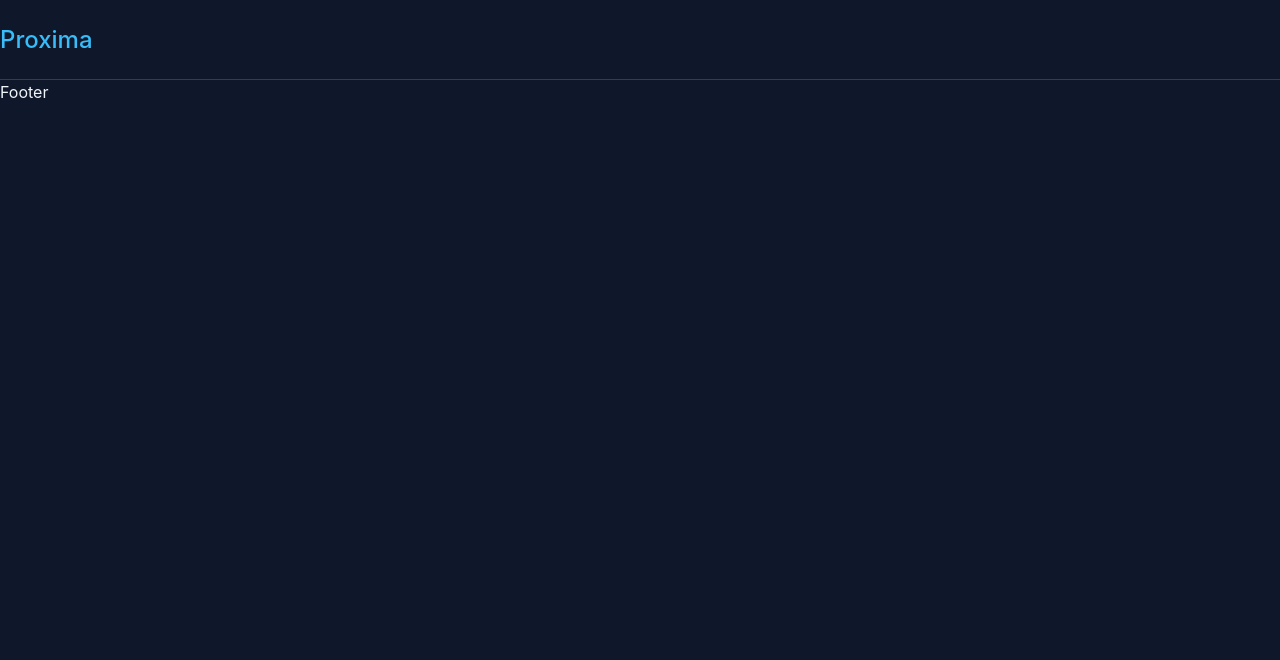
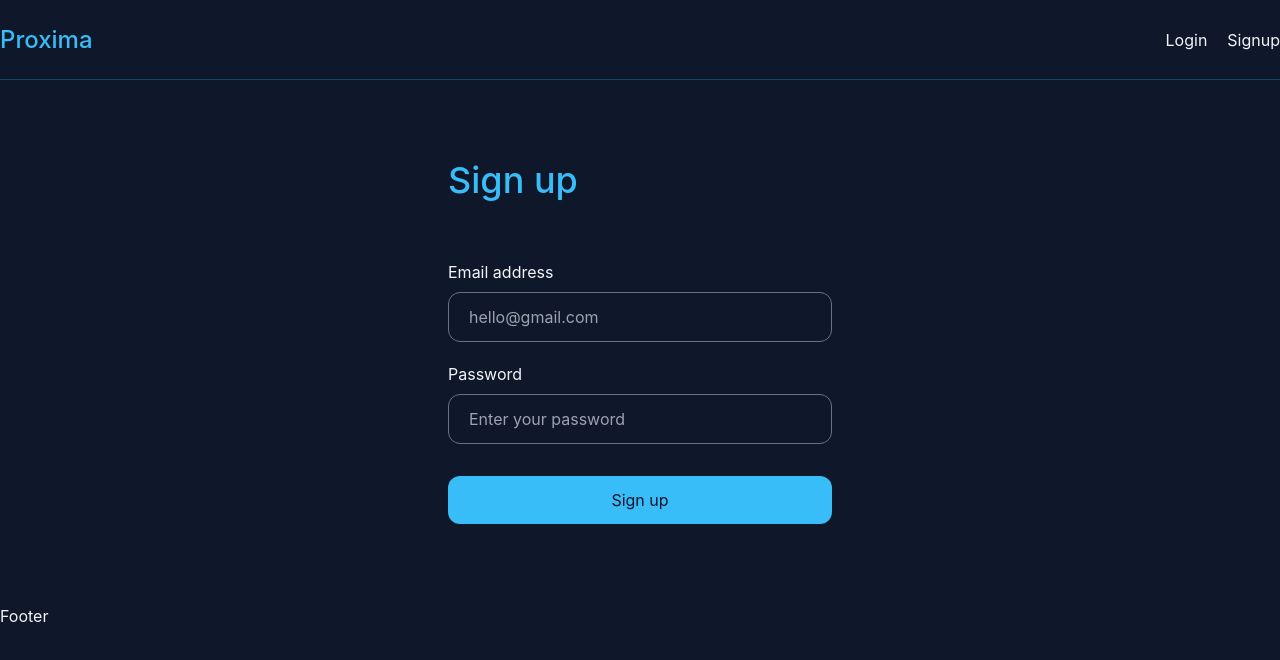
Before and after one commit to arifnextdev/proxima-clients, a React (Create React App) app: page /signup in a window 1280 px wide. Before the commit this address had no page. Shown: the top 660 px of the page. Built offline with nearby package versions, Linux system fonts and the light colour scheme; a web font is replaced by a local one.

Commit message:
login and signup routs and style added

```diff
--- a/src/App.js
+++ b/src/App.js
@@ -2,6 +2,8 @@ import { Routes, Route } from "react-router-dom";
 import Footer from "./componets/Footer";
 import Navber from "./componets/Navber";
 import Home from "./pages/Home";
+import Login from "./pages/Login";
+import Signup from "./pages/Signup";
 
 const App = () => {
   return (
@@ -9,6 +11,8 @@ const App = () => {
       <Navber />
       <Routes>
         <Route path="/" element={<Home />} />
+        <Route path="/login" element={<Login />} />
+        <Route path="/signup" element={<Signup />} />
       </Routes>
       <Footer />
     </div>
--- a/src/componets/Navber.js
+++ b/src/componets/Navber.js
@@ -2,10 +2,21 @@ import { Link } from "react-router-dom";
 
 const Navber = () => {
   return (
-    <div className="navber container mx-auto h-20 flex items-center border-b border-sky-900 ">
+    <div className="navber container mx-auto h-20 flex justify-between items-center border-b border-sky-900 ">
       <Link to="/" className="logo text-2xl font-medium text-sky-400">
         Proxima
       </Link>
+
+      <nav className="navber flex gap-5">
+        <Link to="/login " className="hover:text-sky-400 duration-300">
+          {" "}
+          Login{" "}
+        </Link>
+        <Link to="/signup" className="hover:text-sky-400 duration-300">
+          {" "}
+          Signup{" "}
+        </Link>
+      </nav>
     </div>
   );
 };
--- /dev/null
+++ b/src/pages/Login.js
@@ -0,0 +1,52 @@
+import { useState } from "react";
+
+const Login = () => {
+  const [email, setEmail] = useState("");
+  const [password, setPassword] = useState("");
+  return (
+    <form className="login-form flex flex-col gap-5 py-20 mx-auto max-w-sm">
+      <h2 className="text-4xl font-medium text-sky-400 mb-10">Login</h2>
+
+      <div className="form-comtrol flex flex-col gap-2 ">
+        <label
+          htmlFor="email"
+          className="cursor-pointer hover:text-sky-400 duration-300"
+        >
+          Email address
+        </label>
+        <input
+          type="email"
+          id="email"
+          placeholder="hello@gmail.com"
+          value={email}
+          onChange={(e) => setEmail(e.target.value)}
+          className="bg-transparent border border-slate-500 py-3 px-5 rounded-xl outline-none focus:border-sky-400 duration-300"
+        />
+      </div>
+      <div className="form-comtrol flex flex-col gap-2 ">
+        <label
+          htmlFor="password"
+          className="cursor-pointer hover:text-sky-400 duration-300"
+        >
+          Password
+        </label>
+        <input
+          type="password"
+          id="password"
+          placeholder="Enter your password"
+          value={password}
+          onChange={(e) => setPassword(e.target.password)}
+          className="bg-transparent border border-slate-500 py-3 px-5 rounded-xl outline-none focus:border-sky-400 duration-300"
+        />
+      </div>
+      <button
+        type="submit"
+        className="mt-3 bg-sky-400 text-slate-900 p-3 rounded-xl hover:bg-sky-500 duration-300"
+      >
+        Log in
+      </button>
+    </form>
+  );
+};
+
+export default Login;
--- /dev/null
+++ b/src/pages/Signup.js
@@ -0,0 +1,52 @@
+import { useState } from "react";
+
+const Signup = () => {
+  const [email, setEmail] = useState("");
+  const [password, setPassword] = useState("");
+  return (
+    <form className="signup-form flex flex-col gap-5 py-20 mx-auto max-w-sm">
+      <h2 className="text-4xl font-medium text-sky-400 mb-10">Sign up</h2>
+
+      <div className="signup-comtrol flex flex-col gap-2 ">
+        <label
+          htmlFor="email"
+          className="cursor-pointer hover:text-sky-400 duration-300"
+        >
+          Email address
+        </label>
+        <input
+          type="email"
+          id="email"
+          placeholder="hello@gmail.com"
+          value={email}
+          onChange={(e) => setEmail(e.target.value)}
+          className="bg-transparent border border-slate-500 py-3 px-5 rounded-xl outline-none focus:border-sky-400 duration-300"
+        />
+      </div>
+      <div className="form-comtrol flex flex-col gap-2 ">
+        <label
+          htmlFor="password"
+          className="cursor-pointer hover:text-sky-400 duration-300"
+        >
+          Password
+        </label>
+        <input
+          type="password"
+          id="password"
+          placeholder="Enter your password"
+          value={password}
+          onChange={(e) => setPassword(e.target.password)}
+          className="bg-transparent border border-slate-500 py-3 px-5 rounded-xl outline-none focus:border-sky-400 duration-300"
+        />
+      </div>
+      <button
+        type="submit"
+        className="mt-3 bg-sky-400 text-slate-900 p-3 rounded-xl hover:bg-sky-500 duration-300"
+      >
+        Sign up
+      </button>
+    </form>
+  );
+};
+
+export default Signup;
```
